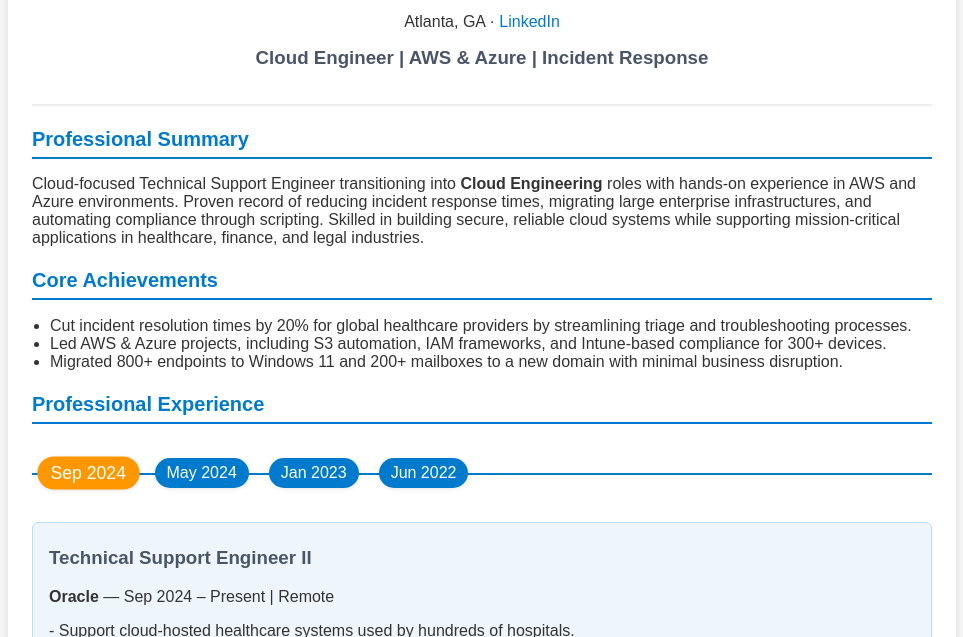
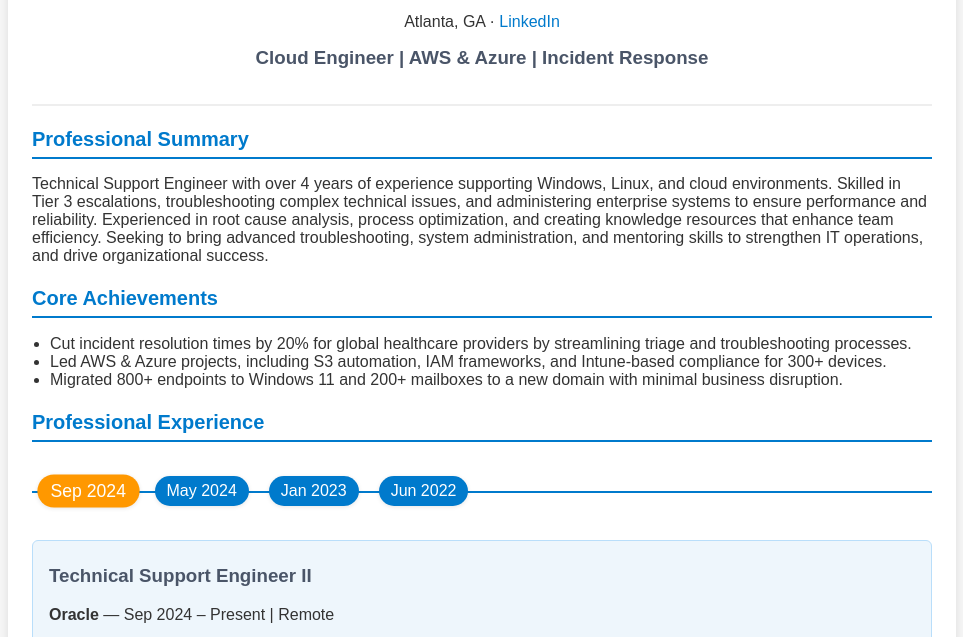
Before and after one commit to JSmiley716/jaylensonlineresume.com, a plain HTML site: page index.html in a window 1280 px wide. Shown: the part 99-736 px from the top of the page, without its empty margins (158-1121 px from the left). Drawn offline with Linux system fonts and the light colour scheme.

Commit message:
Update index.html

```diff
--- a/index.html
+++ b/index.html
@@ -18,9 +18,12 @@
     <section class="summary">
       <h2>Professional Summary</h2>
       <p>
-        Cloud-focused Technical Support Engineer transitioning into <strong>Cloud Engineering</strong> roles with hands-on experience in AWS and Azure environments.
-        Proven record of reducing incident response times, migrating large enterprise infrastructures, and automating compliance through scripting.
-        Skilled in building secure, reliable cloud systems while supporting mission-critical applications in healthcare, finance, and legal industries.
+        Technical Support Engineer with over 4 years of experience supporting Windows, Linux, and cloud
+environments. Skilled in Tier 3 escalations, troubleshooting complex technical issues, and administering
+enterprise systems to ensure performance and reliability. Experienced in root cause analysis, process
+optimization, and creating knowledge resources that enhance team efficiency. Seeking to bring advanced
+troubleshooting, system administration, and mentoring skills to strengthen IT operations, and drive
+organizational success.
       </p>
     </section>
 
```
